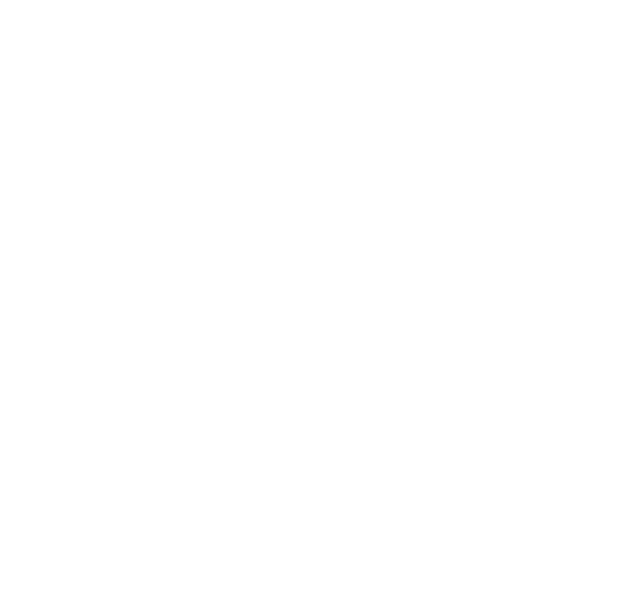
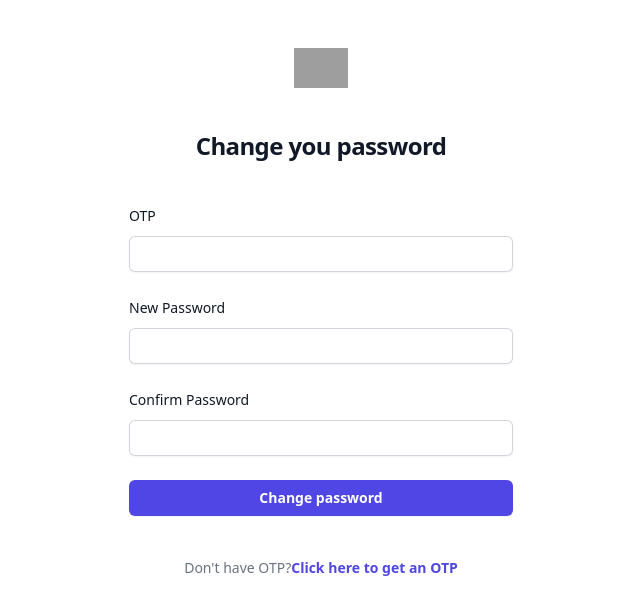
Before and after one commit to Himanshu-ui-max/stackoverflow_clone_frontend, a React (Create React App) app: page /forgotpasswordvalidation in a window 1280 px wide. Before the commit this address had no page. Shown: the top 614 px of the page, without its empty margins (319-959 px from the left). Built offline with nearby package versions, Linux system fonts and the light colour scheme; grey boxes are pictures that could not be loaded.

Commit message:
forget password complete

```diff
--- a/src/App.js
+++ b/src/App.js
@@ -8,6 +8,7 @@
 import Signup from './components/Signup';
 import Test from "./components/Test"
 import ForgetPasswordBase from './components/forgetPasswordcomps/ForgetPasswordBase';
+import Forgetpasswordvalidation from './components/forgetPasswordcomps/Forgetpasswordvalidation';
 function App() {
   return (
     <>
@@ -16,6 +17,7 @@
           <Route element={<Login/>} path="/login"></Route>
           <Route element={<Signup/>} path="/signup"></Route>
           <Route element={<ForgetPasswordBase/>} path="/forgetpasswordbase"></Route>
+          <Route element={<Forgetpasswordvalidation/>} path="/forgotpasswordvalidation"></Route>
           <Route element={<Test/>} path="/test"></Route>
         </Routes>
       </Router>
--- a/src/components/forgetPasswordcomps/ForgetPasswordBase.js
+++ b/src/components/forgetPasswordcomps/ForgetPasswordBase.js
@@ -10,6 +10,8 @@
   const handelGetOtp = () => {
     setLoading(true)
     fetch(base_url + `/forget_password_otp_generation?user_mail=${email}`).then(async (res) => {
+      console.log(email)
+      localStorage.setItem("user_email", email)
       setLoading(false)
       if (res.status === 200) {
         setDisplayText("block")
@@ -31,13 +33,13 @@
   return (
     <div className='page'>
 
-      <div className="bg-gradient-to-b from-white to-gray-200 text-black py-20 flex justify-center">
-        <div className="w-1/2 text-center bg-white p-8 rounded-lg shadow-lg">
+      <div style={{width : "50vw"}} className="bg-gradient-to-b from-white to-gray-200 text-black py-20 flex justify-center forgetclasstop">
+        <div style={{width : "50%"}} className="w-1/2 text-center bg-white p-8 rounded-lg shadow-lg forgetclass">
           <h1 className="text-4xl font-bold mb-4">
             Forgot Password ???
           </h1>
           <p className="text-gray-600 mb-8">
-            NO worries, Get the OTP by clicking below and validate it by clicking below to change your password to new password
+            NO worries, Change your password thorugh OTP
           </p>
           <div >
             <label htmlFor="email" className="block text-sm font-medium leading-6 text-gray-900">Email address</label>
--- /dev/null
+++ b/src/components/forgetPasswordcomps/Forgetpasswordvalidation.js
@@ -0,0 +1,98 @@
+import React from 'react'
+import { useState } from 'react';
+import { Link } from 'react-router-dom';
+import { useNavigate } from 'react-router-dom';
+const Forgetpasswordvalidation = () => {
+    const [otp, setotp] = useState();
+    const [password, setPassword] = useState("");
+    const [confirmPassword, setConfirmPassword] = useState("");
+    const base_url = process.env.REACT_APP_BASE_URL
+    const navigate = useNavigate()
+    const handleOnSubmit = (e) => {
+        e.preventDefault()
+        console.log(localStorage.getItem("user_email"))
+        if (confirmPassword !== password) {
+            alert("confirm password and password are not same")
+        }
+        else {
+            fetch(base_url + "/forget_password_otp_validation", {
+                method: "POST",
+                headers: {
+                    "Accept": "application/json",
+                    "Content-Type": "application/x-www-form-urlencoded"
+                },
+                body: new URLSearchParams({
+                    "user_mail": localStorage.getItem("user_email"),
+                    "otp": otp,
+                    "new_password": password
+                })
+            }).then(async (res) => {
+                localStorage.removeItem("user_email")
+                const data = await res.json()
+                if (res.status === 200) {
+                    alert(data.message + " redirecting to login page")
+                    navigate("/login")
+                }
+                else if(res.status === 422){
+                    alert("OTP not generated. Redirecting to forget password page")
+                    navigate("/forgetpasswordbase")
+                }
+                else {
+                    console.log(data.detail)
+                    alert(data.detail)
+                }
+            }).catch((e) => {
+                alert(e)
+            })
+        }
+    }
+    return (
+        <div>
+            <div className="flex min-h-full flex-col justify-center px-6 py-12 lg:px-8">
+                <div className="sm:mx-auto sm:w-full sm:max-w-sm">
+                    <img className="mx-auto h-10 w-auto" src="https://tailwindui.com/img/logos/mark.svg?color=indigo&shade=600" alt="Your Company" />
+                    <h2 className="mt-10 text-center text-2xl font-bold leading-9 tracking-tight text-gray-900">Change you password</h2>
+                </div>
+
+                <div className="mt-10 sm:mx-auto sm:w-full sm:max-w-sm">
+                    <form className="space-y-6" action="#" method="POST" onSubmit={(e) => { handleOnSubmit(e) }}>
+                        <div>
+                            <label htmlFor="otp" className="block text-sm font-medium leading-6 text-gray-900">OTP</label>
+                            <div className="mt-2">
+                                <input id="otp" name="otp" type="number" autocomplete="otp" required className="block w-full rounded-md border-0 py-1.5 text-gray-900 shadow-sm ring-1 ring-inset ring-gray-300 placeholder:text-gray-400 focus:ring-2 focus:ring-inset focus:ring-indigo-600 sm:text-sm sm:leading-6" value={otp} onChange={(e) => { setotp(e.target.value) }} />
+                            </div>
+                        </div>
+
+                        <div>
+                            <div className="flex items-center justify-between">
+                                <label htmlFor="password" className="block text-sm font-medium leading-6 text-gray-900">New Password</label>
+                            </div>
+                            <div className="mt-2">
+                                <input id="password" name="password" type="password" autocomplete="current-password" required className="block w-full rounded-md border-0 py-1.5 text-gray-900 shadow-sm ring-1 ring-inset ring-gray-300 placeholder:text-gray-400 focus:ring-2 focus:ring-inset focus:ring-indigo-600 sm:text-sm sm:leading-6" value={password} onChange={(e) => { setPassword(e.target.value) }} />
+                            </div>
+                        </div>
+                        <div>
+                            <div className="flex items-center justify-between">
+                                <label htmlFor="password" className="block text-sm font-medium leading-6 text-gray-900">Confirm Password</label>
+                            </div>
+                            <div className="mt-2">
+                                <input id="password" name="password" type="password" autocomplete="current-password" required className="block w-full rounded-md border-0 py-1.5 text-gray-900 shadow-sm ring-1 ring-inset ring-gray-300 placeholder:text-gray-400 focus:ring-2 focus:ring-inset focus:ring-indigo-600 sm:text-sm sm:leading-6" value={confirmPassword} onChange={(e) => { setConfirmPassword(e.target.value) }} />
+                            </div>
+                        </div>
+
+                        <div>
+                            <button type="submit" className="flex w-full justify-center rounded-md bg-indigo-600 px-3 py-1.5 text-sm font-semibold leading-6 text-white shadow-sm hover:bg-indigo-500 focus-visible:outline focus-visible:outline-2 focus-visible:outline-offset-2 focus-visible:outline-indigo-600">Change password</button>
+                        </div>
+                    </form>
+
+                    <p className="mt-10 text-center text-sm text-gray-500">
+                        Don't have OTP?
+                        <Link to="/forgetpasswordbase" className="font-semibold leading-6 text-indigo-600 hover:text-indigo-500">Click here to get an OTP</Link>
+                    </p>
+                </div>
+            </div>
+        </div>
+    )
+}
+
+export default Forgetpasswordvalidation
--- a/src/components/forgetPasswordcomps/forgetpasswordbase.css
+++ b/src/components/forgetPasswordcomps/forgetpasswordbase.css
@@ -5,3 +5,16 @@
     justify-content: center;
     align-items: center;
 }
+@media screen and (max-width : 1000px) {
+    .forgetclasstop{
+        width : 100vw !important
+    }
+    .forgetclass{
+        width : 90% !important;
+    }
+}
+@media screen and (max-width : 451px){
+    .forgetclasstop{
+        font-size: 1rem;
+    }
+}
```
